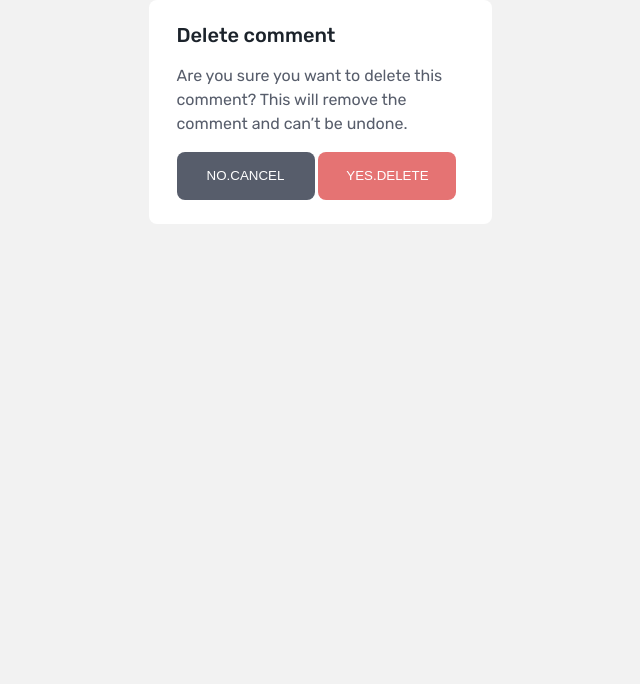
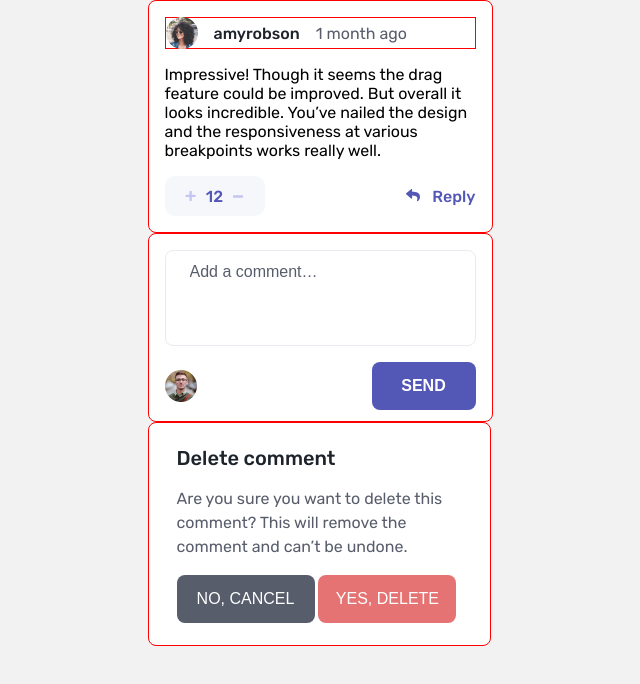
Before and after one commit to lashasuxa/interactive-comments-section-main, a plain HTML site: page index.html in a window 1280 px wide. Shown: the whole page, without its empty margins (320-960 px from the left). Drawn offline with Linux system fonts and the light colour scheme.

Commit message:
json data import , plus-minus  functionality added

```diff
--- a/index.html
+++ b/index.html
@@ -18,8 +18,62 @@
   </head>
   <body>
     <main>
-      <div class="base_comments_container"></div>
-      <div class="new_comment_container"></div>
+      <div class="base_comments_container">
+        <div class="card_container">
+          <div class="top">
+            <img src="./images/avatars/image-amyrobson.png" alt="avatar" />
+            <span class="name">amyrobson</span>
+            <!-- <span class="you"> აქ შეიძლება დაიწეროს you თუ კომენტარის ავტორი ხარ შენ </span> -->
+            <span class="time">1 month ago</span>
+          </div>
+          <p class="comment">
+            Impressive! Though it seems the drag feature could be improved. But
+            overall it looks incredible. You’ve nailed the design and the
+            responsiveness at various breakpoints works really well.
+          </p>
+          <div class="bottom">
+            <div class="plus_minus">
+              <button class="plus">
+                <svg width="11" height="11" xmlns="http://www.w3.org/2000/svg">
+                  <path
+                    d="M6.33 10.896c.137 0 .255-.05.354-.149.1-.1.149-.217.149-.354V7.004h3.315c.136 0 .254-.05.354-.149.099-.1.148-.217.148-.354V5.272a.483.483 0 0 0-.148-.354.483.483 0 0 0-.354-.149H6.833V1.4a.483.483 0 0 0-.149-.354.483.483 0 0 0-.354-.149H4.915a.483.483 0 0 0-.354.149c-.1.1-.149.217-.149.354v3.37H1.08a.483.483 0 0 0-.354.15c-.1.099-.149.217-.149.353v1.23c0 .136.05.254.149.353.1.1.217.149.354.149h3.333v3.39c0 .136.05.254.15.353.098.1.216.149.353.149H6.33Z"
+                    fill="#C5C6EF"
+                  />
+                </svg>
+              </button>
+              <span class="number">12</span>
+              <button class="minus">
+                <svg width="11" height="3" xmlns="http://www.w3.org/2000/svg">
+                  <path
+                    d="M9.256 2.66c.204 0 .38-.056.53-.167.148-.11.222-.243.222-.396V.722c0-.152-.074-.284-.223-.395a.859.859 0 0 0-.53-.167H.76a.859.859 0 0 0-.53.167C.083.437.009.57.009.722v1.375c0 .153.074.285.223.396a.859.859 0 0 0 .53.167h8.495Z"
+                    fill="#C5C6EF"
+                  />
+                </svg>
+              </button>
+            </div>
+            <div class="reply_container">
+              <svg width="14" height="13" xmlns="http://www.w3.org/2000/svg">
+                <path
+                  d="M.227 4.316 5.04.16a.657.657 0 0 1 1.085.497v2.189c4.392.05 7.875.93 7.875 5.093 0 1.68-1.082 3.344-2.279 4.214-.373.272-.905-.07-.767-.51 1.24-3.964-.588-5.017-4.829-5.078v2.404c0 .566-.664.86-1.085.496L.227 5.31a.657.657 0 0 1 0-.993Z"
+                  fill="#5357B6"
+                />
+              </svg>
+              <span class="reply">Reply</span>
+            </div>
+          </div>
+        </div>
+      </div>
+      <div class="replied_comments_container"></div>
+      <div class="new_comment_container">
+        <input
+          type="text"
+          name="message"
+          id="add_comment"
+          placeholder="Add a comment…"
+        />
+        <img src="./images/avatars/image-juliusomo.png" alt="" />
+        <button class="send">SEND</button>
+      </div>
 
       <div class="modal_container">
         <h5>Delete comment</h5>
@@ -28,8 +82,8 @@
           comment and can’t be undone.
         </p>
         <div class="modal_btns">
-          <button class="cancel">NO.CANCEL</button>
-          <button class="delete">YES.DELETE</button>
+          <button class="cancel">NO, CANCEL</button>
+          <button class="delete">YES, DELETE</button>
         </div>
       </div>
     </main>
--- a/script.js
+++ b/script.js
@@ -0,0 +1,36 @@
+fetch("./data.json")
+  .then(function (response) {
+    return response.json();
+  })
+  .then(function (data) {
+    let imgUrl = data.currentUser.image.png;
+    console.log(imgUrl);
+    console.log(data.currentUser.image.png);
+    // use the JSON data here
+  });
+
+//plus-minus buttons functionality
+const plusBtn = document.querySelector(".plus");
+const minusBtn = document.querySelector(".minus");
+const num = document.querySelector(".number");
+
+plusBtn.addEventListener("click", () => {
+  let currentNumber = parseInt(num.innerText); // აქ რა სხვაობა იქნება innerHTML ს და ამას შორის
+  currentNumber++;
+  num.innerText = currentNumber;
+});
+
+minusBtn.addEventListener("click", () => {
+  let currentNumber = parseInt(num.innerText);
+  if (currentNumber > 0) {
+    currentNumber--;
+    num.innerText = currentNumber;
+  }
+});
+
+//function create new comment container
+createNewContainer = () => {
+  console.log("something");
+};
+
+createNewContainer();
--- a/style.css
+++ b/style.css
@@ -1,7 +1,7 @@
 @import url("https://fonts.googleapis.com/css2?family=Rubik:wght@400;500;700&display=swap");
 
 :root {
-  --moderate-blue: #3c4f65;
+  --moderate-blue: #5357b6;
   --soft-red: #e57373;
   --light-grayish-blue: #c5d1e2;
   --pale-red: #ffd7d7;
@@ -18,6 +18,10 @@
   margin: 0;
   padding: 0;
 }
+img {
+  width: 32px;
+  height: 32px;
+}
 
 body {
   font-family: "Rubik", sans-serif;
@@ -29,6 +33,110 @@ body {
   align-items: center;
 }
 
+/* card containers  */
+.card_container {
+  background-color: var(--white);
+  border-radius: 8px;
+  padding: 16px;
+  border: 1px solid red;
+}
+.top {
+  height: 32px;
+  border: 1px solid red;
+  display: flex;
+  align-items: center;
+  margin-bottom: 16px;
+}
+.card_container .name {
+  color: var(--dark-blue);
+  font-weight: 500;
+  margin-left: 16px;
+}
+.card_container .time {
+  color: var(--grayish-blue);
+  font-weight: 400;
+  margin-left: 16px;
+}
+.card_container p {
+  width: 311px;
+  margin-bottom: 16px;
+}
+.bottom {
+  display: flex;
+  justify-content: space-between;
+  align-items: center;
+}
+.plus_minus {
+  width: 100px;
+  height: 40px;
+  border-radius: 10px;
+  background-color: var(--very-light-gray);
+  display: flex;
+  align-items: center;
+  justify-content: center;
+  gap: 10px;
+}
+.plus_minus button {
+  border: none;
+  background: transparent;
+}
+.plus_minus .minus {
+  margin-bottom: 5px;
+}
+.plus_minus span {
+  color: var(--moderate-blue);
+  font-weight: 500;
+}
+.reply {
+  color: var(--moderate-blue);
+  font-weight: 500;
+  margin-left: 8px;
+}
+/* new comment container */
+.new_comment_container {
+  padding: 16px;
+  height: 189px;
+  background-color: var(--white);
+  border-radius: 8px;
+  border: 1px solid red;
+  position: relative;
+}
+.new_comment_container input {
+  width: 100%;
+  height: 96px;
+  border-radius: 8px;
+  border: 1px solid #e9ebf0;
+  position: relative;
+}
+.new_comment_container input::placeholder {
+  position: absolute;
+  top: 12px;
+  left: 24px;
+  font-size: 16px;
+  color: var(--grayish-blue);
+  font-weight: 400;
+  line-height: 24px;
+}
+.new_comment_container img {
+  width: 32px;
+  height: 32px;
+  margin-top: 24px;
+}
+.new_comment_container button {
+  width: 104px;
+  height: 48px;
+  border-radius: 8px;
+  background-color: var(--moderate-blue);
+  border: none;
+  color: var(--white);
+  font-size: 16px;
+  line-height: 24px;
+  font-weight: 600;
+  margin-top: 16px;
+  position: absolute;
+  right: 16px;
+}
+
 /* modal container  */
 .modal_container {
   /* display: none; */
@@ -37,6 +145,7 @@ body {
   width: 343px;
   background-color: var(--white);
   border-radius: 8px;
+  border: 1px solid red;
 }
 .modal_container h5 {
   color: var(--dark-blue);
@@ -58,7 +167,10 @@ body {
   border-radius: 8px;
   border: none;
   color: var(--white);
+  font-style: normal;
   font-weight: 500;
+  font-size: 16px;
+  line-height: 24px;
 }
 .cancel {
   background-color: var(--grayish-blue);
```
